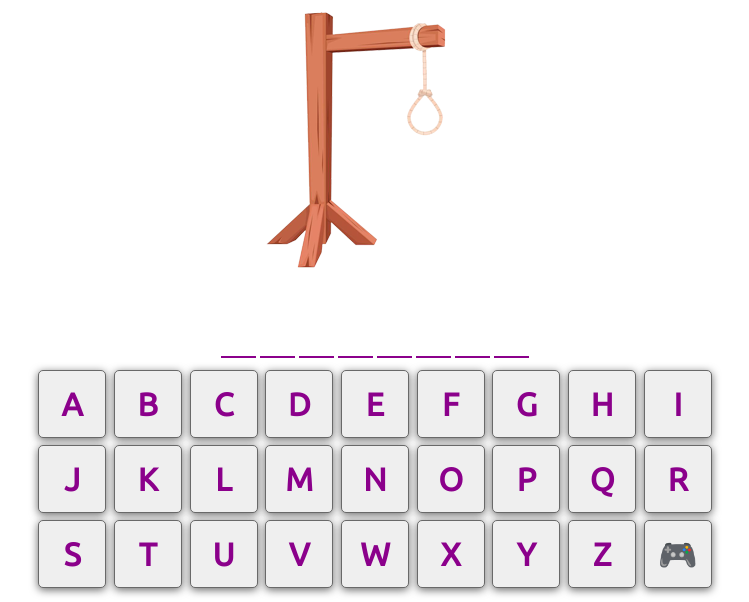
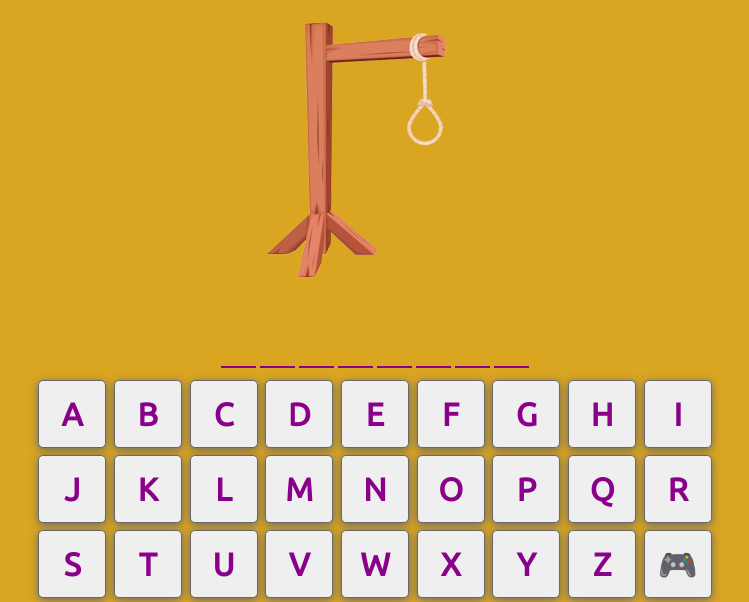
Before and after one commit to AlexandreFerreira97/Jogo-Da-Forca, a plain HTML site: page index.html in a window 1280 px wide. Shown: the top 602 px of the page, without its empty margins (265-1014 px from the left). Drawn offline with nearby package versions, Linux system fonts and the light colour scheme.

Commit message:
Update index.html

```diff
--- a/index.html
+++ b/index.html
@@ -3,8 +3,9 @@
 <head>
     <meta charset="UTF-8">
     <meta name="viewport" content="width=device-width, initial-scale=1.0">
+    <link rel="stylesheet" href="https://cdn.jsdelivr.net/npm/bootstrap@4.0.0/dist/css/bootstrap.min.css"
+    integrity="sha384-Gn5384xqQ1aoWXA+058RXPxPg6fy4IWvTNh0E263XmFcJlSAwiGgFAW/dAiS6JXm" crossorigin="anonymous">
     <link rel="stylesheet" href="./css/style.css">
-    <link rel="stylesheet" href="https://cdn.jsdelivr.net/npm/bootstrap@4.0.0/dist/css/bootstrap.min.css" integrity="sha384-Gn5384xqQ1aoWXA+058RXPxPg6fy4IWvTNh0E263XmFcJlSAwiGgFAW/dAiS6JXm" crossorigin="anonymous">
     <script defer src="./js/forca.js"></script>
     <script defer src="https://code.jquery.com/jquery-3.2.1.slim.min.js" integrity="sha384-KJ3o2DKtIkvYIK3UENzmM7KCkRr/rE9/Qpg6aAZGJwFDMVNA/GpGFF93hXpG5KkN" crossorigin="anonymous"></script>
     <script defer  src="https://cdn.jsdelivr.net/npm/popper.js@1.12.9/dist/umd/popper.min.js" integrity="sha384-ApNbgh9B+Y1QKtv3Rn7W3mgPxhU9K/ScQsAP7hUibX39j7fakFPskvXusvfa0b4Q" crossorigin="anonymous"></script>
```
